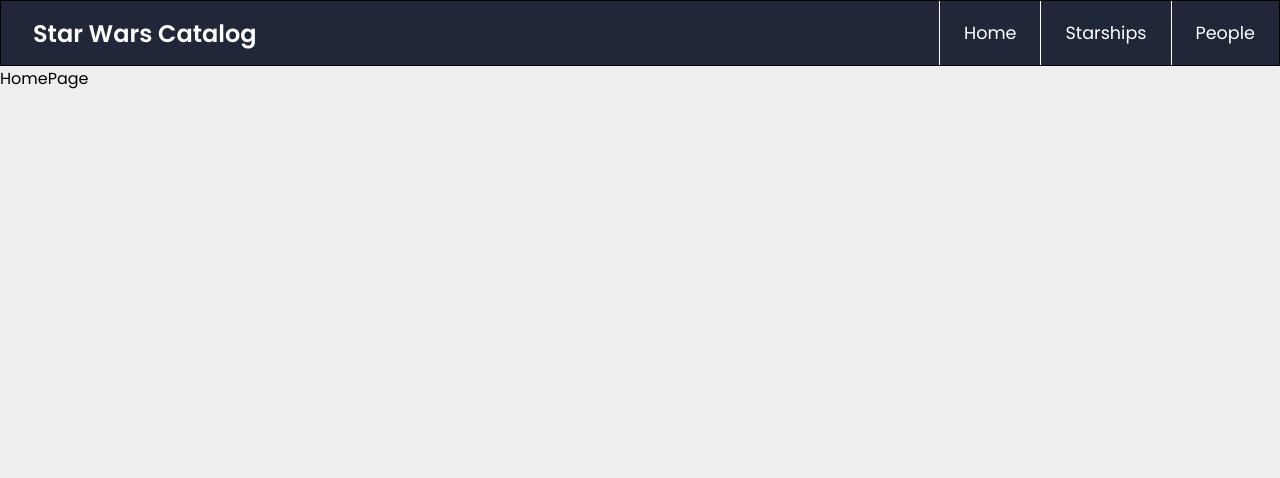
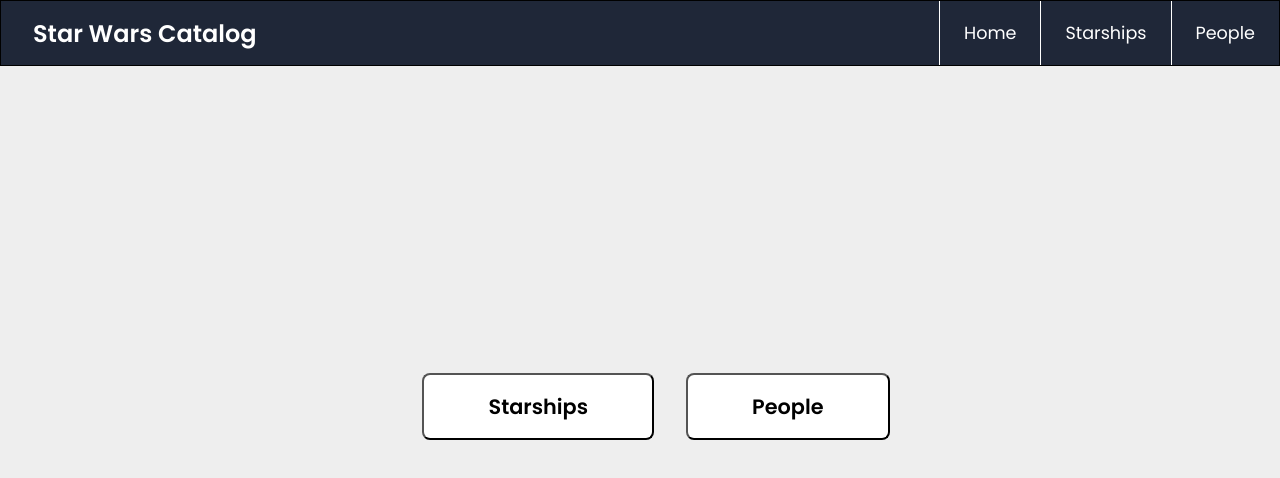
Before and after one commit to future4code/Marzo-Lucas-Matheus, a React (Vite) app in the folder modulo2/star-wars/: page / in a window 1280 px wide. Shown: the top 478 px of the page. Built offline with nearby package versions, Linux system fonts and the light colour scheme.

Commit message:
HomePage

```diff
--- a/modulo2/star-wars/src/pages/HomePage.jsx
+++ b/modulo2/star-wars/src/pages/HomePage.jsx
@@ -1,5 +1,37 @@
 import React from "react";
+import { useNavigate } from "react-router-dom";
+import styled from "styled-components";
+
+export const Container = styled.div`
+  height: 85vh;
+  display: flex;
+  justify-content: center;
+  align-items: center;
+
+  button {
+    padding: 1rem 4rem;
+    font-size: 1.3rem;
+    margin-left: 2rem;
+    border-radius: 0.5rem;
+    background: #fff;
+    transition: color 0.3s, border-color 0.3s, box-shadow 0.3s;
+    font-weight: 600;
+
+    &:hover {
+      color: var(--orange);
+      border-color: var(--orange);
+      box-shadow: 2px 2px 5px 2px var(--orange);
+    }
+  }
+`;
 
 export const HomePage = () => {
-  return <div>HomePage</div>;
+  const navigate = useNavigate();
+
+  return (
+    <Container>
+      <button onClick={() => navigate("/starships")}>Starships</button>
+      <button onClick={() => navigate("/people")}>People</button>
+    </Container>
+  );
 };
```
